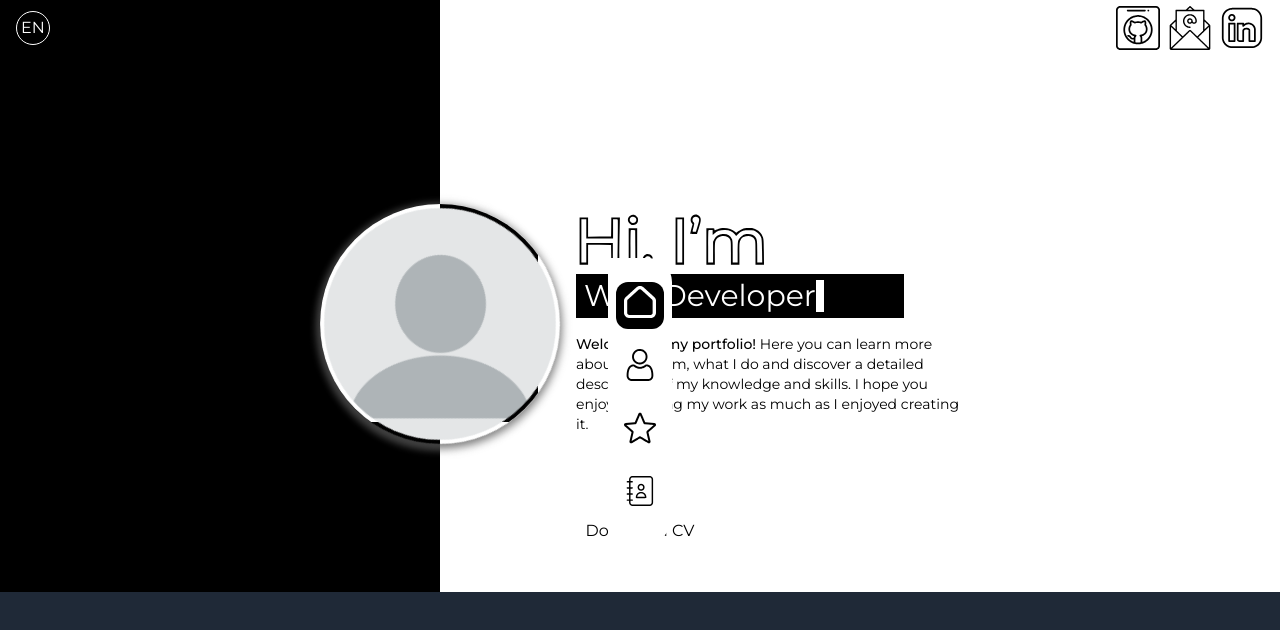
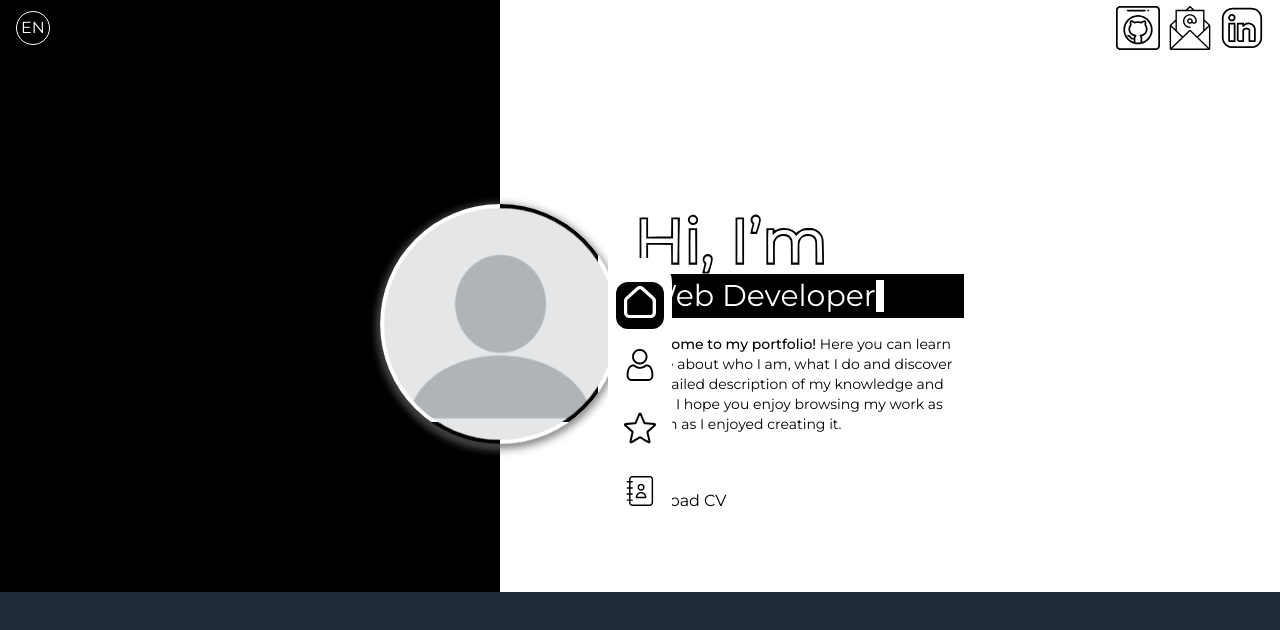
Before and after one commit to Almor21/Portfolio, a Next.js app: page / in a window 1280 px wide. Shown: the top 630 px of the page. Built offline with nearby package versions, Linux system fonts and the light colour scheme.

Commit message:
refactor[home]: change layout

```diff
--- a/src/app/page.tsx
+++ b/src/app/page.tsx
@@ -4,11 +4,11 @@ import ScrollDown from '@/components/home/ScrollDown';
 
 function Home() {
 	return (
-		<>
+		<div className='relative h-[29rem] w-full'>
 			<Card />
 			<CVButton />
 			<ScrollDown />
-		</>
+		</div>
 	);
 }
 
```
